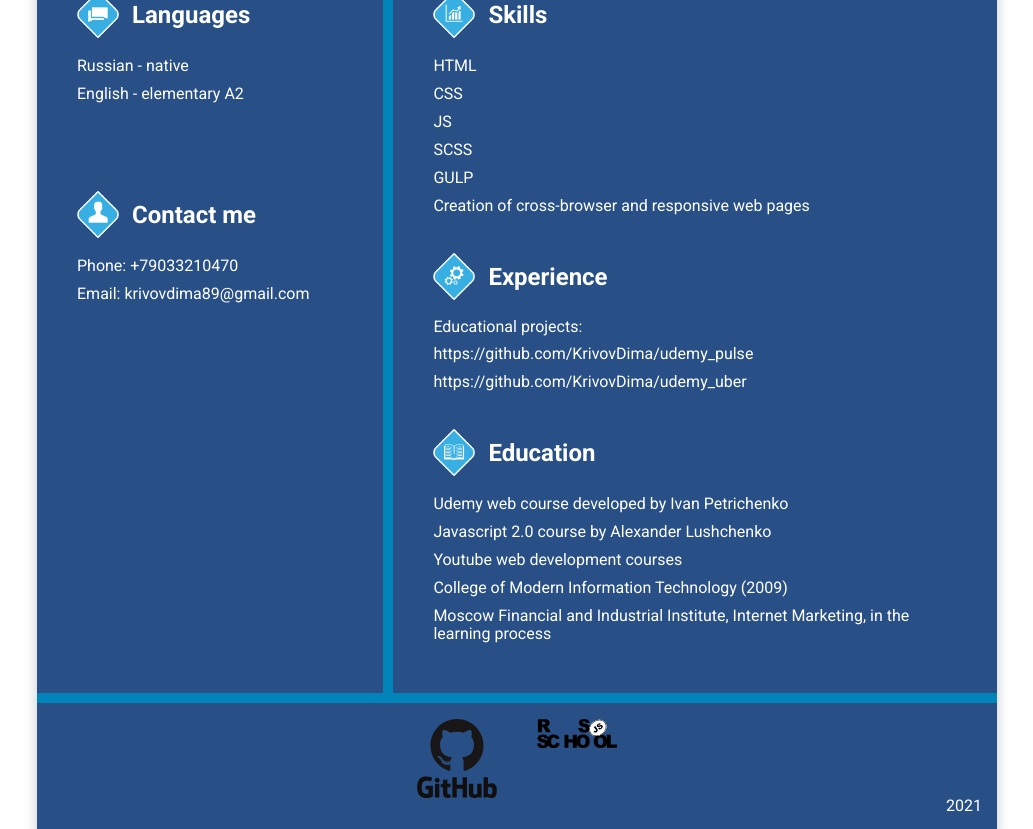
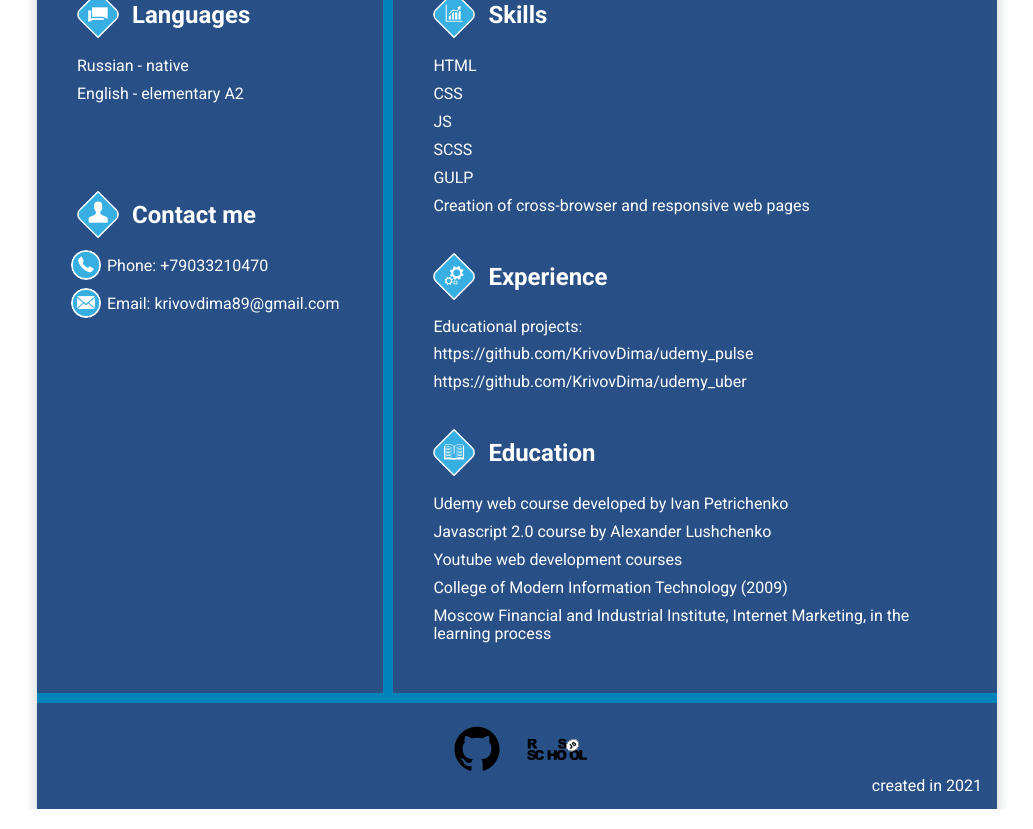
Before and after one commit to KrivovDima/rsschool-cv, a plain HTML site: page index.html in a window 1280 px wide. Shown: the part 329-1158 px from the top of the page, without its empty margins (123-1156 px from the left). Drawn offline with Linux system fonts and the light colour scheme.

Commit message:
feat: add icons

```diff
--- a/index.html
+++ b/index.html
@@ -41,10 +41,12 @@
         <section class="contact">
           <h3 class="title contact__title">Contact me</h3>
           <ul class="contact__list">
-            <li class="contact__list-item"><a class="contact__link link-phone" href="tel:79033210470">Phone:
-                +79033210470</a></li>
-            <li class="contact__list-item"><a class="contact__link link-email"
-                href="mailto:krivovdima89@gmail.com">Email: krivovdima89@gmail.com</a></li>
+            <li class="contact__list-item">
+              <a class="contact__link link-phone" href="tel:79033210470">Phone: +79033210470</a>
+            </li>
+            <li class="contact__list-item">
+              <a class="contact__link link-email" href="mailto:krivovdima89@gmail.com">Email: krivovdima89@gmail.com</a>
+            </li>
           </ul>
         </section>
       </div>
@@ -88,12 +90,12 @@
     <footer class="footer">
       <div class="footer__icons">
         <a href="https://github.com/KrivovDima" class="footer__link">
-          <img src="img/github_original_wordmark_logo_icon_146506.svg" alt="github"></a>
+          <img src="img/github-icon.svg" alt="github"></a>
         <a href="https://rs.school/js/" class="footer__link">
           <img src="img/rs_school_js.svg" alt="rs.school">
         </a>
       </div>
-      <time class="year">2021</time>
+      <time class="year">created in 2021</time>
     </footer>
   </main>
 </body>
--- a/style/style.css
+++ b/style/style.css
@@ -217,9 +217,35 @@ body {
   color: #fff;
 }
 
+.contact__list-item {
+  position: relative;
+  padding-left: 30px;
+  margin-bottom: 20px;
+}
+
 .contact__link:hover,
 .experience__link:hover {
   text-decoration: underline;
+}
+
+.contact__link::before {
+  content: "";
+  width: 30px;
+  height: 30px;
+  position:absolute;
+  top: -7px;
+  left: -6px;
+  background-repeat: no-repeat;
+  background-size: cover;
+  background-position: center center;
+}
+
+.link-phone::before {
+  background-image: url(../img/phone-icon.png);
+}
+
+.link-email::before {
+  background-image: url(../img/email-icon.png);
 }
 
 .skills,
@@ -245,11 +271,13 @@ body {
 }
 
 .footer__link {
-  width: 80px;
-  height: 80px;
-  margin: 0 20px;
+  width: 60px;
+  height: 60px;
+  margin: 0 10px;
+  line-height: 60px;
 }
 
 .footer__link img {
-  width: 100%
+  object-fit: cover;
+  vertical-align: middle;
 }
```
Also changed, not shown: img/github-icon.svg (added), img/github_original_wordmark_logo_icon_146506.svg (deleted).
